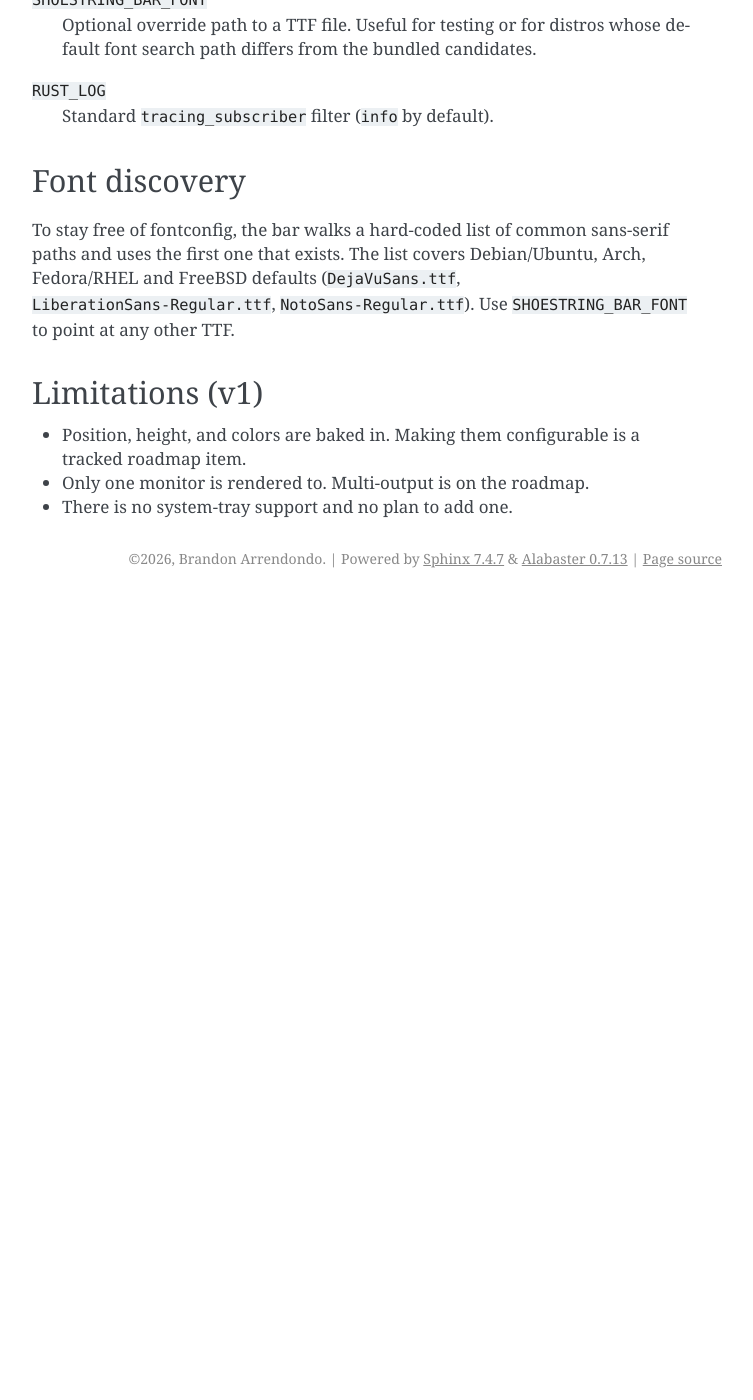
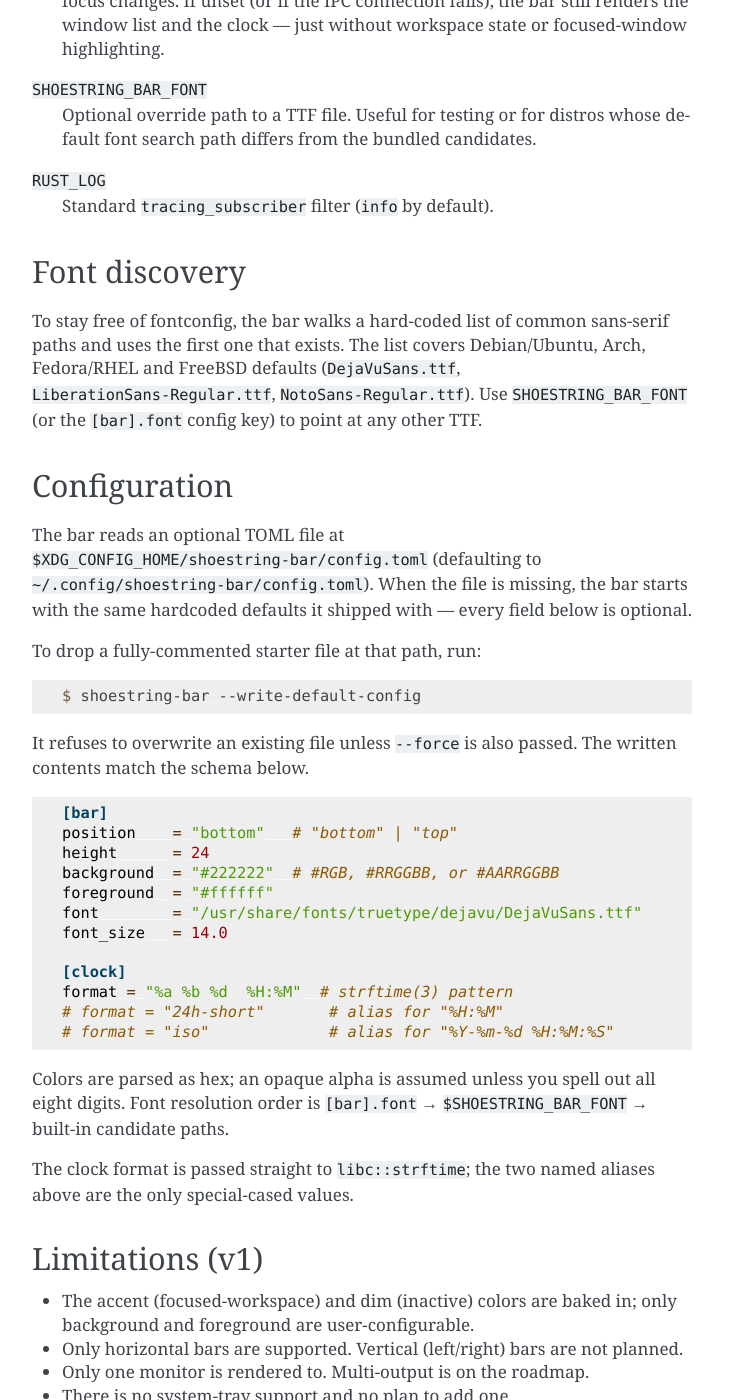
Before and after one commit to szarta/shoestring-wm, a Sphinx documentation site: the page built from docs/bar.rst, in a window 1280 px wide and 1400 px high, scrolled down 939 px. Shown: the whole window, without its empty margins (388-1141 px from the left). Built offline with Sphinx 7.4.7, drawn with Linux system fonts in a browser that asks for light colours; before the commit the page ends 1537 px from its top, so only the background shows below that; some of the changed text lies outside the part shown.

Commit message:
docs(bar): document TOML config + --write-default-config
Mirrors the new shoestring-bar config schema (position, height,
colors, font, font_size, clock.format) and the --write-default-config
starter-file flow. Notes that vertical (left/right) layouts are not
planned.

Co-Authored-By: Claude Opus 4.7 (1M context) <noreply@anthropic.com>

```diff
--- a/docs/bar.rst
+++ b/docs/bar.rst
@@ -14,15 +14,20 @@ released in lockstep with the WM.
 Running
 -------
 
-There are no command-line flags in v1; launching it is enough:
+The bar takes essentially no flags — launching it is enough:
 
 .. code-block:: console
 
     $ shoestring-bar
 
+The only non-runtime flag is ``--write-default-config`` (covered in the
+:ref:`bar-configuration` section), which writes a commented starter
+config and exits.
+
 The bar binds to whatever Wayland compositor ``$WAYLAND_DISPLAY``
-points at. It anchors to the bottom edge of the first output and
-reserves a 24-pixel exclusive zone.
+points at. Without a config file it anchors to the bottom edge of the
+first output and reserves a 24-pixel exclusive zone; the
+:ref:`bar-configuration` section below covers how to change that.
 
 If the bar starts before the WM (or against a compositor that doesn't
 support ``zwlr_layer_shell_v1``), it exits with an error explaining
@@ -55,13 +60,57 @@ To stay free of fontconfig, the bar walks a hard-coded list of common
 sans-serif paths and uses the first one that exists. The list covers
 Debian/Ubuntu, Arch, Fedora/RHEL and FreeBSD defaults
 (``DejaVuSans.ttf``, ``LiberationSans-Regular.ttf``,
-``NotoSans-Regular.ttf``). Use ``SHOESTRING_BAR_FONT`` to point at any
-other TTF.
+``NotoSans-Regular.ttf``). Use ``SHOESTRING_BAR_FONT`` (or the
+``[bar].font`` config key) to point at any other TTF.
+
+.. _bar-configuration:
+
+Configuration
+-------------
+
+The bar reads an optional TOML file at
+``$XDG_CONFIG_HOME/shoestring-bar/config.toml`` (defaulting to
+``~/.config/shoestring-bar/config.toml``). When the file is missing, the
+bar starts with the same hardcoded defaults it shipped with — every
+field below is optional.
+
+To drop a fully-commented starter file at that path, run:
+
+.. code-block:: console
+
+    $ shoestring-bar --write-default-config
+
+It refuses to overwrite an existing file unless ``--force`` is also
+passed. The written contents match the schema below.
+
+.. code-block:: toml
+
+    [bar]
+    position    = "bottom"   # "bottom" | "top"
+    height      = 24
+    background  = "#222222"  # #RGB, #RRGGBB, or #AARRGGBB
+    foreground  = "#ffffff"
+    font        = "/usr/share/fonts/truetype/dejavu/DejaVuSans.ttf"
+    font_size   = 14.0
+
+    [clock]
+    format = "%a %b %d  %H:%M"  # strftime(3) pattern
+    # format = "24h-short"       # alias for "%H:%M"
+    # format = "iso"             # alias for "%Y-%m-%d %H:%M:%S"
+
+Colors are parsed as hex; an opaque alpha is assumed unless you spell out
+all eight digits. Font resolution order is ``[bar].font`` →
+``$SHOESTRING_BAR_FONT`` → built-in candidate paths.
+
+The clock format is passed straight to ``libc::strftime``; the two
+named aliases above are the only special-cased values.
 
 Limitations (v1)
 ----------------
 
-- Position, height, and colors are baked in. Making them configurable
-  is a tracked roadmap item.
+- The accent (focused-workspace) and dim (inactive) colors are baked
+  in; only background and foreground are user-configurable.
+- Only horizontal bars are supported. Vertical (left/right) bars are
+  not planned.
 - Only one monitor is rendered to. Multi-output is on the roadmap.
 - There is no system-tray support and no plan to add one.
```
